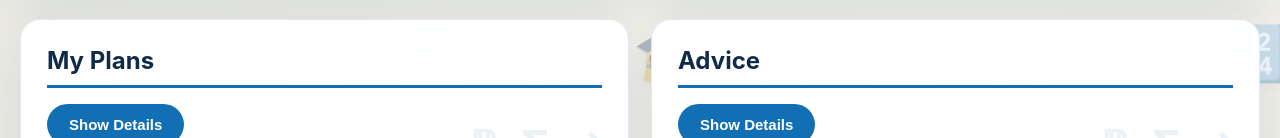
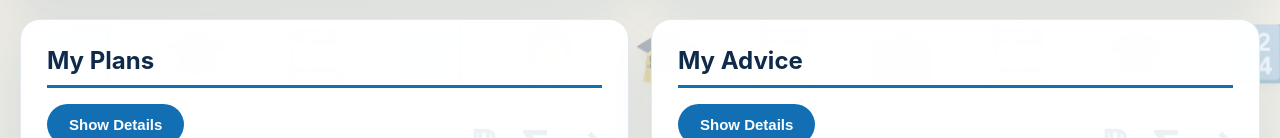
Before and after one commit to cactus-cat/peertutoring, a website: page index.html in a window 1280 px wide. Shown: the part 563-701 px from the top of the page. Drawn offline with Linux system fonts and the light colour scheme; no server answers.

Commit message:
Change section title from 'Advice' to 'My Advice'

```diff
--- a/index.html
+++ b/index.html
@@ -87,7 +87,7 @@
 
     <!-- Section 6: My Advice -->
     <section class="content-section">
-      <h2>Advice</h2>
+      <h2>My Advice</h2>
       <button class="toggle-btn" onclick="toggleContent(this)">Show Details</button>
       <div class="content-box">
         <ul>
```
